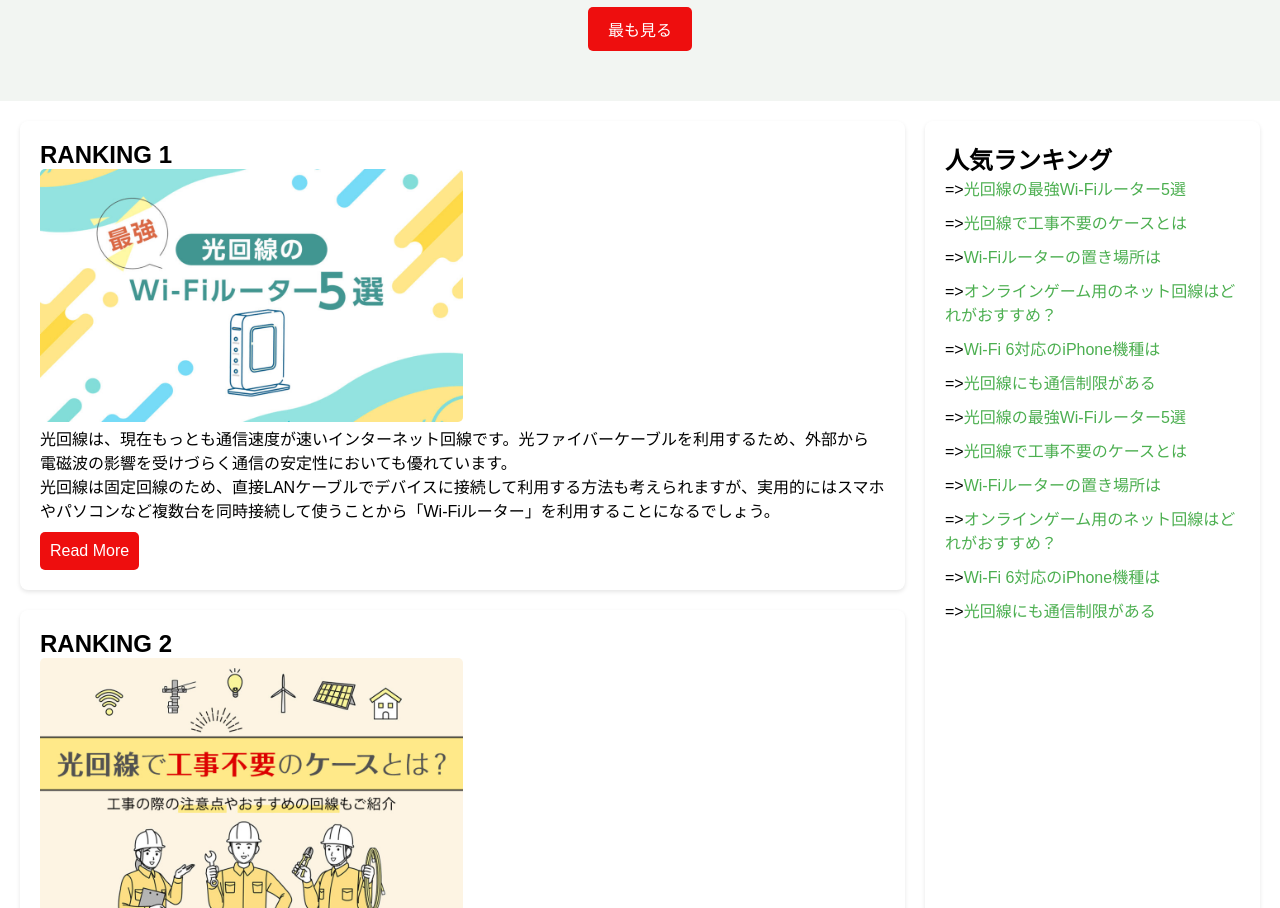
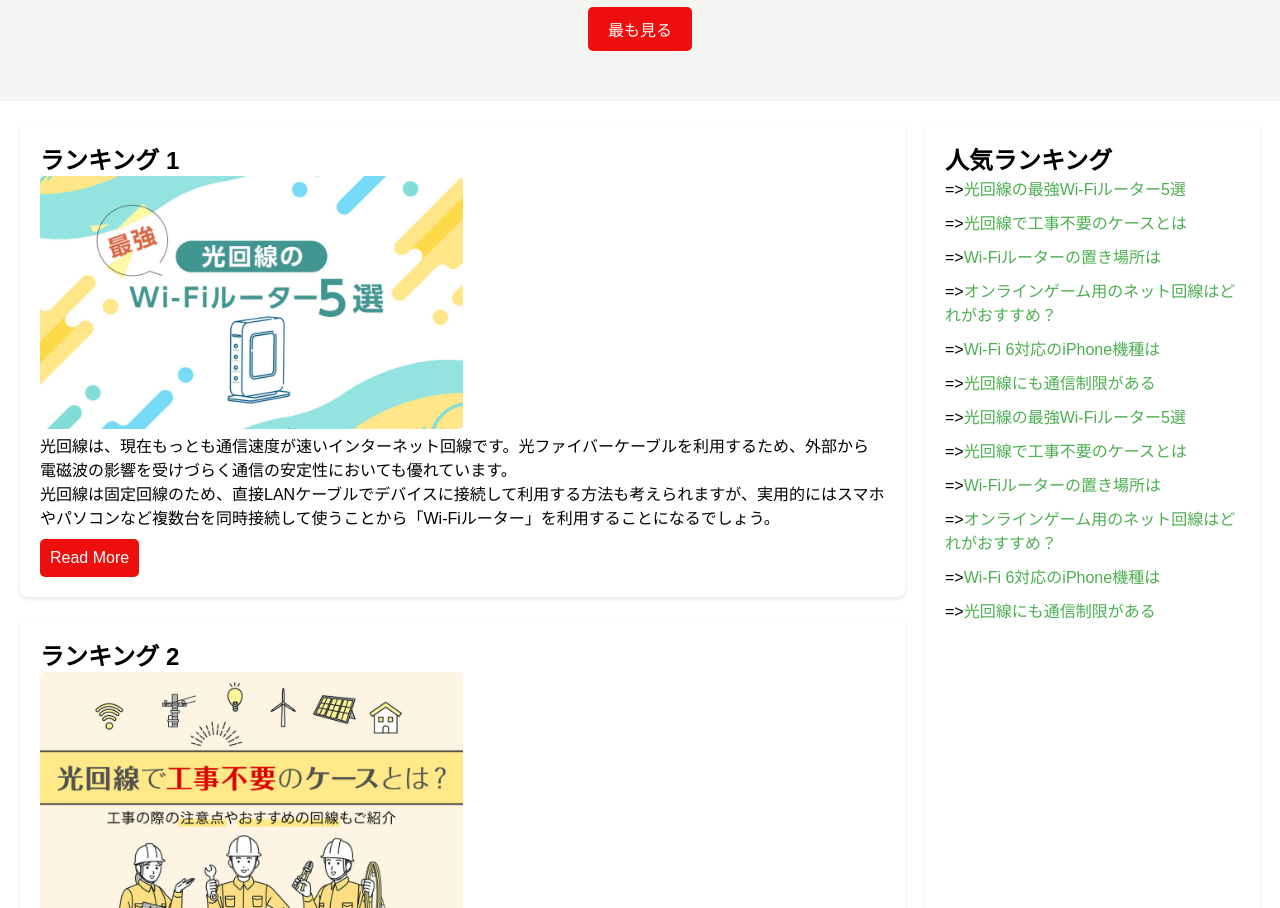
Before and after one commit to robiulislam8726/19-9-website-net, a plain HTML site: page index.html in a window 1280 px wide. Shown: the part 192-1100 px from the top of the page. Drawn offline with Linux system fonts and the light colour scheme.

```diff
--- a/index.html
+++ b/index.html
@@ -60,7 +60,7 @@
     <div class="main-container">
         <main class="main-content">
             <article class="content-article">
-                <h2>RANKING 1</h2>
+                <h2>ランキング 1</h2>
                 <img src="image/8.jpg" alt="Example Image" class="content-image">
                 <p>光回線は、現在もっとも通信速度が速いインターネット回線です。光ファイバーケーブルを利用するため、外部から電磁波の影響を受けづらく通信の安定性においても優れています。</p>
                 <p>光回線は固定回線のため、直接LANケーブルでデバイスに接続して利用する方法も考えられますが、実用的にはスマホやパソコンなど複数台を同時接続して使うことから「Wi-Fiルーター」を利用することになるでしょう。</p>
@@ -68,7 +68,7 @@
             </article>
 
             <article class="content-article">
-                <h2>RANKING 2</h2>
+                <h2>ランキング 2</h2>
                 <img src="image/9.jpg" alt="Example Image" class="content-image">
                 <p>基本的に、光回線を利用するには工事が必要ですが、中には工事不要で光回線を利用できるケースもあります。</p>
                 <p>光回線の工事について知りたい方はぜひ参考にしてみてください。
```
